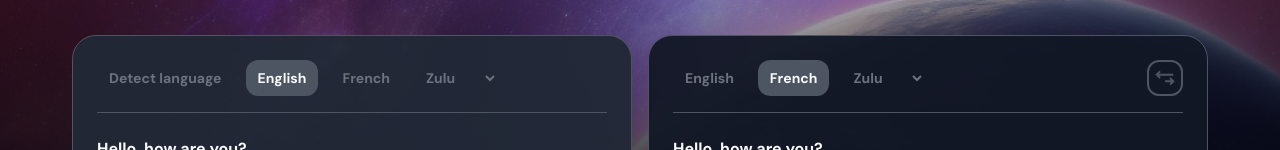
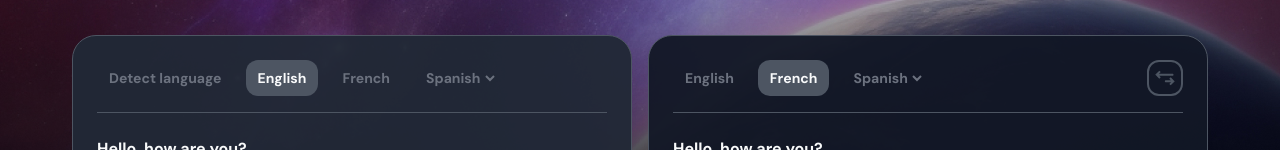
Before and after one commit to JuanPDN/Translate-App, a React (Vite) app: page / in a window 1280 px wide. Shown: the part 166-316 px from the top of the page. Built offline with nearby package versions, Linux system fonts and the light colour scheme.

Commit message:
Fixed bugs

```diff
--- a/src/components/Navbar.tsx
+++ b/src/components/Navbar.tsx
@@ -36,8 +36,7 @@ const Navbar: React.FC<Props> = ({ firstCard }) => {
         ))}
         <li className="relative flex items-center">
           <select
-            id={firstCard ? "1" : "2"}
-            name="1"
+            name="langs"
             onClick={() => {
               setSelected("langs");
             }}
@@ -45,7 +44,7 @@ const Navbar: React.FC<Props> = ({ firstCard }) => {
               selected === "langs" ? "bg-4D5562 text-F9FAFB" : "bg-transparent"
             } max-w-[5.5rem] appearance-none outline-none py-2 pl-3 pr-5 rounded-xl`}
           >
-            {languages.slice(4).map((lang, index) => (
+            {languages.slice(3).map((lang, index) => (
               <option key={index} value={lang.value}>
                 {lang.name}
               </option>
```
